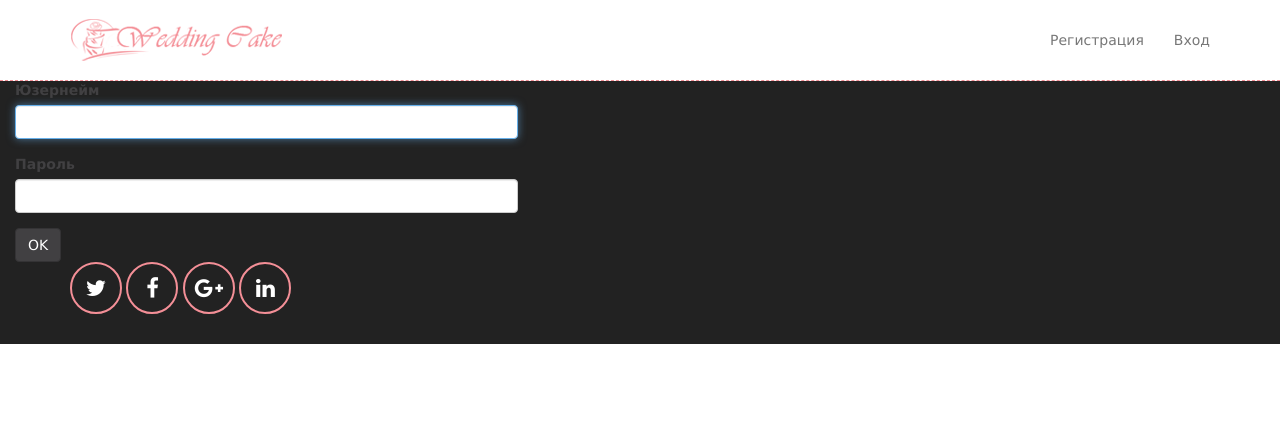
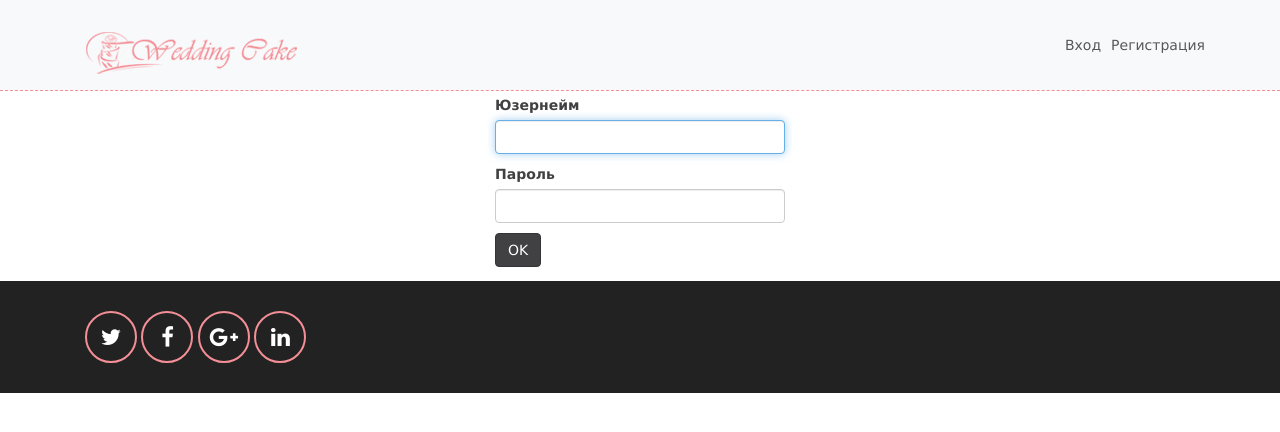
Before and after one commit to mukhametdinovigor/BakeCake, a Django app: page /login/ in a window 1280 px wide. Shown: the top 432 px of the page. Run offline with Django 3.2, Linux system fonts and the light colour scheme; some libraries are stand-ins or nearby versions.

Commit message:
Align registration and login forms to the center

```diff
--- a/templates/base.html
+++ b/templates/base.html
@@ -1,4 +1,8 @@
 {% load static %}
+{% load django_bootstrap5 %}
+{% bootstrap_css %}
+{% bootstrap_javascript %}
+
 <!DOCTYPE html>
 <html lang="en">
 <head>
@@ -13,9 +17,11 @@
 <body>
 {% include "header.html" %}
 
-{% block content %}
+<div class="container-fluid pt-4">
+	{% block content %}
 
-{% endblock content %}
+	{% endblock content %}
+</div>
 
 {% include "footer.html" %}
 
--- a/templates/header.html
+++ b/templates/header.html
@@ -1,5 +1,47 @@
 {% load static %}
-<header>
+
+  <nav class="navbar navbar-expand-md navbar-light bg-light navbar-fixed-top">
+    <div class="container">
+      	<button class="navbar-toggler" type="button" data-bs-toggle="collapse"
+          data-bs-target="#navmenu">
+          <span class="navbar-toggler-icon"></span>
+      </button>
+  			<a href="{% url 'index' %}" title="BakeCake">
+            <img class="img-responsive" src="{% static 'images/logo.png' %}" alt="BakeCake"/>
+        </a>
+
+      <div class="collapse navbar-collapse" id="navmenu">
+        {% if user.is_authenticated %}
+          <ul class="navbar-nav navbar-right">
+            <li class="nav-item">
+              <a href="#" class="nav-link">
+                  Личный кабинет
+              </a>
+            </li>
+            <li class="nav-item">
+              <a href="{% url 'logout' %}" class="nav-link">
+                  Выход
+              </a>
+            </li>
+          </ul>
+        {% else %}
+          <ul class="navbar-nav navbar-right">
+            <li class="nav-item">
+              <a href="{% url 'login' %}" class="nav-link">
+                  Вход
+              </a>
+            </li>
+            <li class="nav-item">
+              <a href="{% url 'signup' %}" class="nav-link">
+                  Регистрация
+              </a>
+            </li>
+          </ul>
+        {% endif %}
+    	</div>
+  	</div>
+	</nav>
+{% comment %}
 <nav class="navbar navbar-default navbar-fixed-top">
 	<div class="container">
 		<!-- Brand and toggle get grouped for better mobile display -->
@@ -28,4 +70,4 @@
 		    </div><!-- /.navbar-collapse -->
 	</div><!-- /.container-fluid -->
 </nav>
-</header>
+{% endcomment %}
--- a/templates/registration/login.html
+++ b/templates/registration/login.html
@@ -6,9 +6,8 @@
 
 {% block content %}
 
-
-<div class="d-flex justify-content-center">
-    <div class="col-md-5">
+<div class="row d-flex justify-content-center">
+    <div class="col-md-3">
         {% bootstrap_messages %}
         <form action="{% url 'login' %}" method="post">
             {% csrf_token %}
@@ -21,7 +20,6 @@
     </div>
 </div>
 
-
 {# Assumes you setup the password_reset view in your URLconf #}
 {# <p><a href="{% url 'index' %}">Lost password?</a></p> #}
 
--- a/templates/registration/signup.html
+++ b/templates/registration/signup.html
@@ -7,7 +7,7 @@
 {% block content %}
 
 <div class="d-flex justify-content-center">
-    <div class="col-md-5">
+    <div class="col-md-3">
         {% bootstrap_messages %}
         <form action="{% url 'signup' %}" method="post">
             {% csrf_token %}
```
